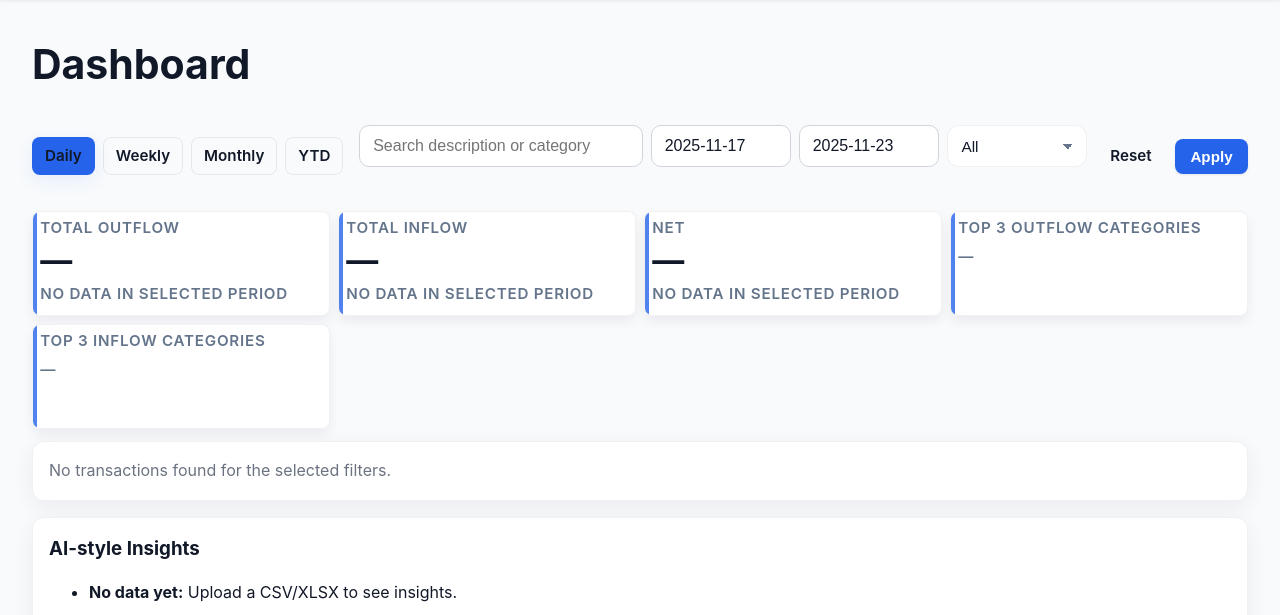
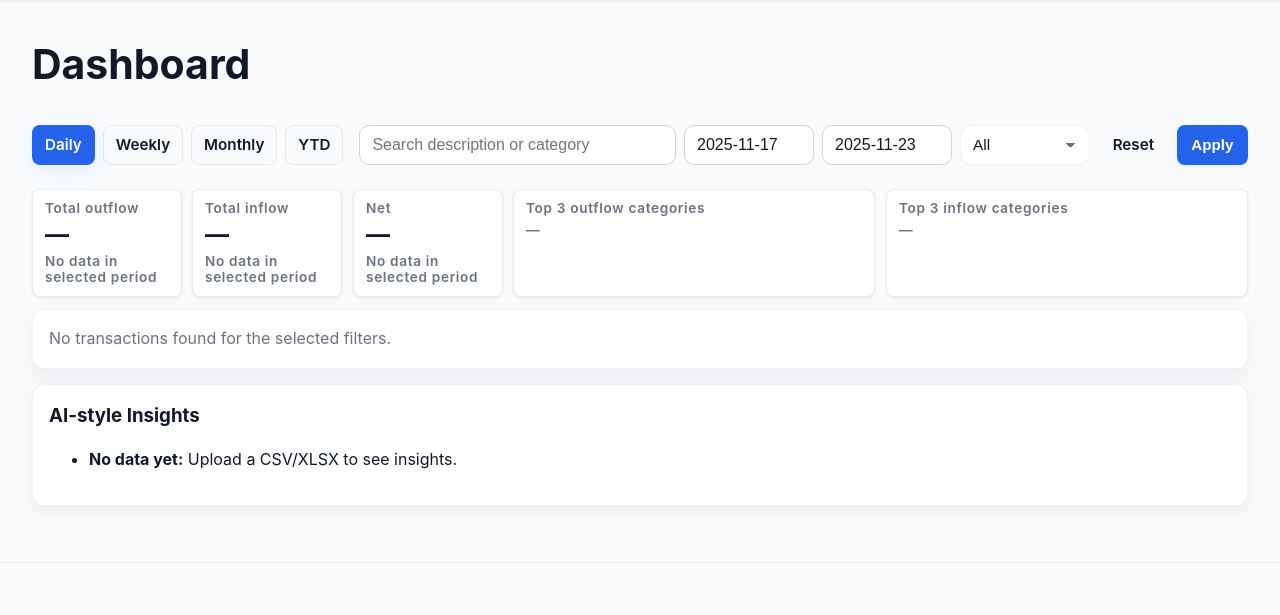
Before and after one commit to MohammadSoleja/finance-insights-mvp, a Django app: page /dashboard/ in a window 1280 px wide. Shown: the part 64-679 px from the top of the page. Run offline with Django 5.2, Linux system fonts and the light colour scheme; the visitor is signed in with stand-in values (Sample User, id 1); data that the repository does not hold is empty.

Commit message:
Dashboard fixes, implementation of further features to progress with ticket.

```diff
--- a/app_web/static/app_web/dashboard.css
+++ b/app_web/static/app_web/dashboard.css
@@ -1,165 +1,233 @@
 /* Dashboard Page Styles */
 
-/* Dashboard Toolbar */
+/* Dashboard Toolbar - Override global styles */
 .dashboard-toolbar {
-  display: grid;
-  grid-template-columns: auto 1fr;
+  display: flex !important;
+  flex-wrap: nowrap !important;
   gap: 1rem;
-  align-items: center;
+  align-items: center !important;
   width: 100%;
   margin-bottom: 0.5rem;
 }
 
-.freq-group {
+.dashboard-toolbar .freq-group {
   display: flex;
   gap: 0.5rem;
   align-items: center;
+  flex-shrink: 0;
 }
 
-.freq-group .btn {
-  height: 38px;
-  padding: 6px 12px;
+.dashboard-toolbar .freq-group .btn {
+  height: 40px !important;
+  padding: 0 12px !important;
   border-radius: 8px;
   border: 1px solid rgba(16, 24, 40, 0.08);
   background: transparent;
+  display: inline-flex !important;
+  align-items: center !important;
+  justify-content: center !important;
+  white-space: nowrap;
+  margin: 0 !important;
+  min-width: auto !important;
 }
 
-.freq-group .btn:hover {
+.dashboard-toolbar .freq-group .btn:hover {
   background: rgba(37, 99, 235, 0.04);
 }
 
-.freq-group .btn[aria-current="page"] {
-  background: var(--accent);
-  color: #fff;
+.dashboard-toolbar .freq-group .btn[aria-current="page"] {
+  background: var(--accent) !important;
+  color: #fff !important;
   border-color: transparent;
   box-shadow: 0 6px 18px rgba(37, 99, 235, 0.08);
 }
 
-/* Dashboard Filters */
-.dashboard-filters {
-  display: grid;
-  grid-template-columns: minmax(220px, 1fr) 140px 140px 140px auto;
+/* Dashboard Filters - Override global styles */
+.dashboard-toolbar .dashboard-filters {
+  display: flex !important;
   gap: 0.5rem;
+  align-items: center !important;
+  width: 100%;
+  flex-wrap: nowrap !important;
+}
+
+.dashboard-filters .field-group {
+  display: flex;
   align-items: center;
+  margin: 0 !important;
+}
+
+.dashboard-filters .search-field {
+  flex: 1 1 auto;
+  min-width: 200px;
+}
+
+.dashboard-filters .date-field {
+  flex: 0 0 130px;
+}
+
+.dashboard-filters .category-field {
+  flex: 0 0 130px;
+}
+
+.dashboard-filters .field-group .form-input,
+.dashboard-filters .field-group .form-select,
+.dashboard-filters .field-group .form-date {
+  height: 40px !important;
+  padding: 0 0.75rem !important;
+  margin: 0 !important;
+  box-sizing: border-box !important;
   width: 100%;
 }
 
-.dashboard-filters .search {
-  min-width: 180px;
+.dashboard-filters .toolbar-actions {
+  display: flex !important;
+  align-items: center !important;
+  gap: .5rem;
+  flex-shrink: 0;
+  margin: 0 !important;
 }
 
-.dashboard-filters .date-field .form-input,
-.dashboard-filters .date-field .form-date {
-  width: 100%;
+/* Make toolbar buttons consistent height so they align with inputs */
+.dashboard-filters .toolbar-actions .btn,
+.dashboard-filters .toolbar-actions a.btn,
+.dashboard-filters .toolbar-actions button.btn {
+  height: 40px !important;
+  padding: 0 .85rem !important;
+  display: inline-flex !important;
+  align-items: center !important;
+  justify-content: center !important;
+  line-height: 1 !important;
+  margin: 0 !important;
+  box-sizing: border-box !important;
+  white-space: nowrap;
+  min-width: auto !important;
 }
 
-/* Dashboard KPI Grid */
+/* Dashboard KPI Grid - Override global styles */
+body .kpi-grid,
 .kpi-grid {
-  display: grid;
-  grid-template-columns: minmax(180px, 220px) minmax(180px, 220px) minmax(180px, 220px) minmax(200px, 1.6fr) minmax(200px, 1.6fr);
-  gap: 0.5rem;
-  align-items: start;
+  display: grid !important;
+  grid-template-columns: 155px 155px 155px 1fr 1fr !important;
+  gap: 0.65rem !important;
+  align-items: stretch !important;
   width: 100%;
-  margin-top: 0.5rem;
-  margin-bottom: 0.75rem;
-  grid-auto-rows: auto;
+  margin-top: 0.5rem !important;
+  margin-bottom: 0.75rem !important;
+  flex-direction: row !important;
 }
 
+body .kpi-grid .card,
 .kpi-grid .card {
-  display: flex;
-  flex-direction: row;
-  gap: 0.5rem;
-  align-items: center;
-  justify-content: space-between;
-  padding: 0.45rem 0.6rem;
-  min-height: 64px;
-  box-sizing: border-box;
-  background: var(--card-bg, #fff) !important;
-  border: 1px solid rgba(16, 24, 40, 0.06) !important;
+  display: flex !important;
+  flex-direction: column !important;
+  justify-content: flex-start !important;
+  gap: 0.3rem !important;
+  padding: 0.65rem 0.75rem !important;
+  min-height: 100px !important;
+  height: auto !important;
+  box-sizing: border-box !important;
+  background: #fff !important;
+  border: 1px solid rgba(16, 24, 40, 0.08) !important;
   border-radius: 8px !important;
-  box-shadow: 0 6px 12px rgba(16, 24, 40, 0.06) !important;
-  will-change: transform, box-shadow;
-  transform: translateZ(0);
-  backface-visibility: hidden;
-  contain: layout style paint;
-  height: 105px !important;
-  padding: 0.28rem 0.45rem;
-  align-items: stretch;
-  min-width: 0;
+  box-shadow: 0 1px 3px rgba(16, 24, 40, 0.08) !important;
+  transition: box-shadow 0.2s ease, transform 0.2s ease;
 }
 
+body .kpi-grid .card:hover,
+.kpi-grid .card:hover {
+  box-shadow: 0 4px 12px rgba(16, 24, 40, 0.12) !important;
+  transform: translateY(-1px);
+}
+
+/* Remove the decorative left accent bar on KPI cards */
+body .kpi-grid .card::before,
+.kpi-grid .card::before {
+  display: none !important;
+  content: none !important;
+  width: 0 !important;
+  height: 0 !important;
+  background: none !important;
+}
+
+body .kpi-grid .card > div,
 .kpi-grid .card > div {
   width: 100%;
-  box-sizing: border-box;
-  min-width: 0;
-  height: 100%;
-  display: flex;
-  flex-direction: column;
-  justify-content: flex-start;
-  gap: 0.28rem;
+  display: flex !important;
+  flex-direction: column !important;
+  gap: 0.3rem !important;
 }
 
-.kpi-grid .card:focus,
-.kpi-grid .card:hover {
-  box-shadow: 0 10px 24px rgba(16, 24, 40, 0.08);
-  transform: translateY(-2px) translateZ(0);
-  transition: transform 0.08s ease, box-shadow 0.08s ease;
+/* KPI title smaller and only first letter uppercase */
+body .kpi-grid .card .muted,
+.kpi-grid .card .muted {
+  font-size: 0.85rem !important;
+  color: #6b7280 !important;
+  font-weight: 600 !important;
+  text-transform: lowercase !important;
+  line-height: 1.2 !important;
 }
 
-.kpi-grid .card .muted,
-.kpi-grid .card .kpi,
-.kpi-grid .card .kpi-delta {
-  display: block;
+body .kpi-grid .card .muted::first-letter,
+.kpi-grid .card .muted::first-letter {
+  text-transform: uppercase !important;
 }
 
-.kpi::before {
+/* KPI numeric style adjustments */
+body .kpi-grid .card .kpi,
+.kpi-grid .card .kpi,
+body .kpi-grid .kpi,
+.kpi-grid .kpi {
+  font-size: 1.5rem !important;
+  font-weight: 700 !important;
+  color: #111827 !important;
+  line-height: 1.1 !important;
+  letter-spacing: normal !important;
+}
+
+/* Remove dot before KPI numbers */
+body .kpi::before,
+.kpi::before,
+body .kpi-grid .kpi::before,
+.kpi-grid .kpi::before {
   display: none !important;
   content: none !important;
+  width: 0 !important;
+  height: 0 !important;
+  margin: 0 !important;
+  background: none !important;
 }
 
-.kpi-grid > .card.numeric > div .kpi {
-  font-size: 2rem !important;
-  line-height: 1 !important;
-  font-weight: 700 !important;
-  overflow: visible;
-  white-space: nowrap;
-  text-overflow: clip;
-}
-
-.kpi {
-  font-size: clamp(11px, 1.1vw, 14px);
-  font-weight: 700;
-  color: #111827;
-  overflow: hidden;
-  white-space: nowrap;
-  text-overflow: ellipsis;
-}
-
-.kpi-grid .card .kpi {
-  font-size: clamp(11px, 1.0vw, 14px) !important;
-  line-height: 1;
-}
-
-/* KPI Delta Styling */
+/* KPI Delta Styling with proper colors */
 .kpi-delta {
-  font-size: 0.9rem;
-  color: #374151;
-  display: inline-flex;
-  gap: 0.4rem;
+  font-size: 0.85rem;
+  display: flex;
+  gap: 0.35rem;
   align-items: center;
+  line-height: 1.3;
 }
 
 .kpi-delta .arrow {
   font-weight: 700;
-  font-size: 0.95rem;
+  font-size: 0.9rem;
 }
 
+/* Positive changes (green) - for Inflow increases and Outflow decreases */
 .kpi-delta.positive {
-  color: #16a34a;
+  color: #16a34a !important;
 }
 
+.kpi-delta.positive * {
+  color: #16a34a !important;
+}
+
+/* Negative changes (red) - for Outflow increases and Inflow decreases */
 .kpi-delta.negative {
-  color: #ef4444;
+  color: #ef4444 !important;
+}
+
+.kpi-delta.negative * {
+  color: #ef4444 !important;
 }
 
 /* Top Category Styling */
@@ -295,21 +363,35 @@
 }
 
 /* Responsive Design */
-@media (max-width: 1600px) {
+/* Large screens - keep all 5 cards on one line */
+@media (min-width: 1400px) {
+  body .kpi-grid,
   .kpi-grid {
-    grid-template-columns: repeat(4, minmax(130px, 1fr));
+    grid-template-columns: 160px 160px 160px 1fr 1fr !important;
   }
 }
 
-@media (max-width: 1200px) {
+/* Medium-large screens - slightly smaller cards but still 5 columns */
+@media (max-width: 1399px) and (min-width: 1200px) {
+  body .kpi-grid,
   .kpi-grid {
-    grid-template-columns: repeat(3, minmax(120px, 1fr));
+    grid-template-columns: 150px 150px 150px 1fr 1fr !important;
   }
 }
 
-@media (max-width: 900px) {
+/* Medium screens - reduce to 4 columns */
+@media (max-width: 1199px) and (min-width: 900px) {
+  body .kpi-grid,
   .kpi-grid {
-    grid-template-columns: repeat(2, minmax(140px, 1fr));
+    grid-template-columns: repeat(4, minmax(140px, 1fr)) !important;
+  }
+}
+
+/* Small-medium screens - 3 columns */
+@media (max-width: 899px) and (min-width: 700px) {
+  body .kpi-grid,
+  .kpi-grid {
+    grid-template-columns: repeat(3, minmax(140px, 1fr)) !important;
   }
 
   .charts {
```
Also changed, not shown: other parts of app_web/static/app_web/dashboard.css (+41 -16 lines).
